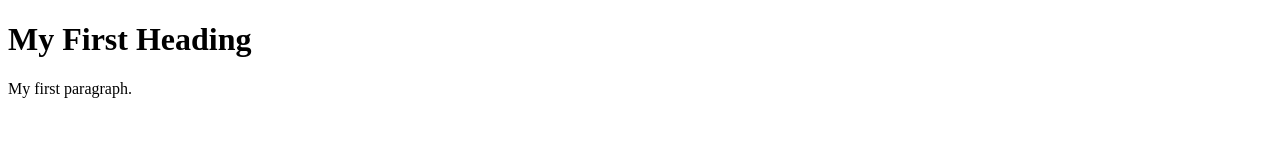
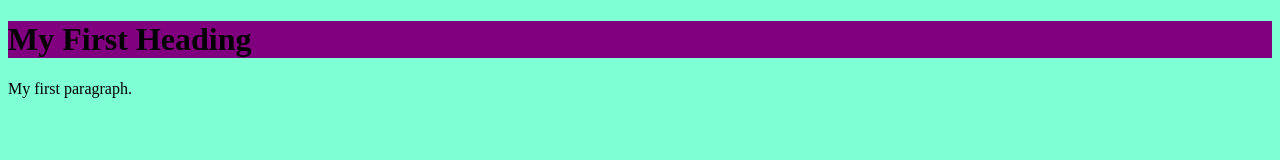
Before and after one commit to andrescassano/repository-test, a plain HTML site: page index.html in a window 1280 px wide. Drawn offline with Linux system fonts and the light colour scheme.

Commit message:
add basic style

```diff
--- a/index.html
+++ b/index.html
@@ -2,13 +2,11 @@
 <html>
 
 <head>
-
+    <link href="style.css" rel="stylesheet">
 </head>
 
 <body>
-
     <h1>My First Heading</h1>
-
     <p>My first paragraph.</p>
     <script src="app.js"></script>
 </body>
--- a/style.css
+++ b/style.css
@@ -0,0 +1,7 @@
+body {
+    background-color: aquamarine;
+}
+
+h1 {
+    background-color: purple;
+}
```
